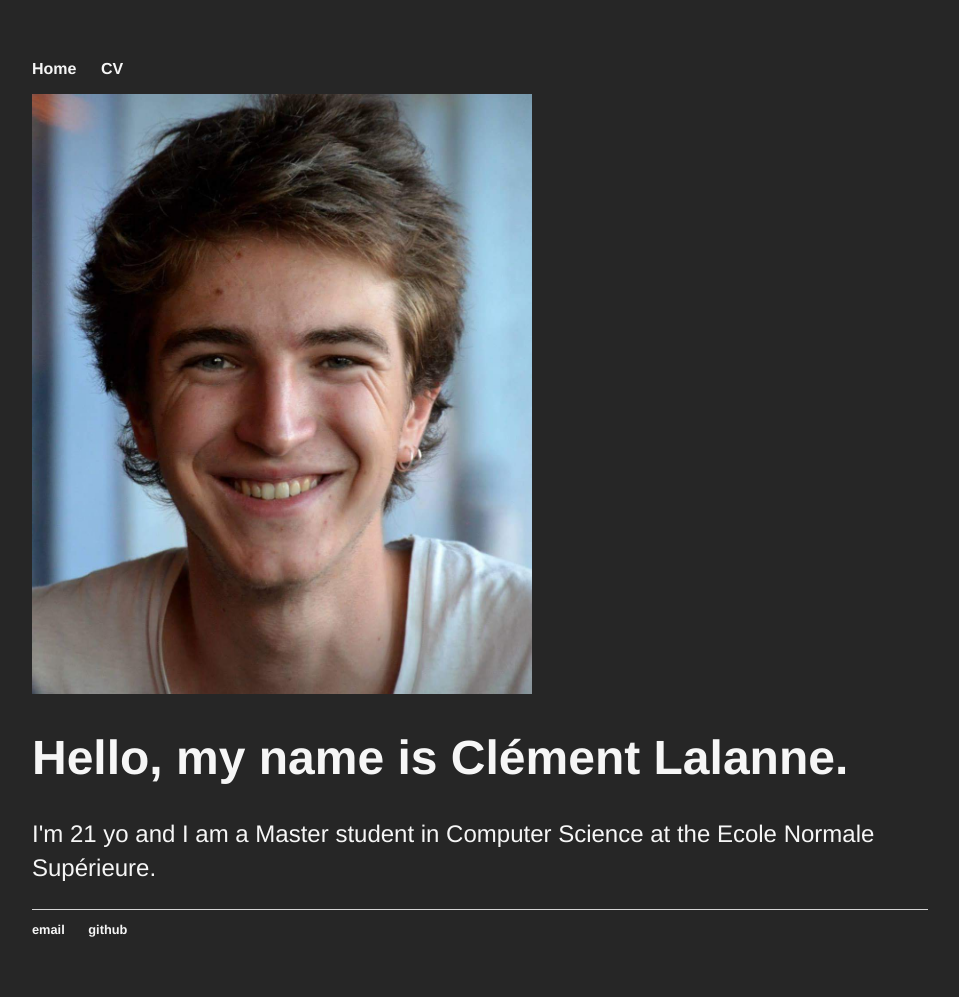
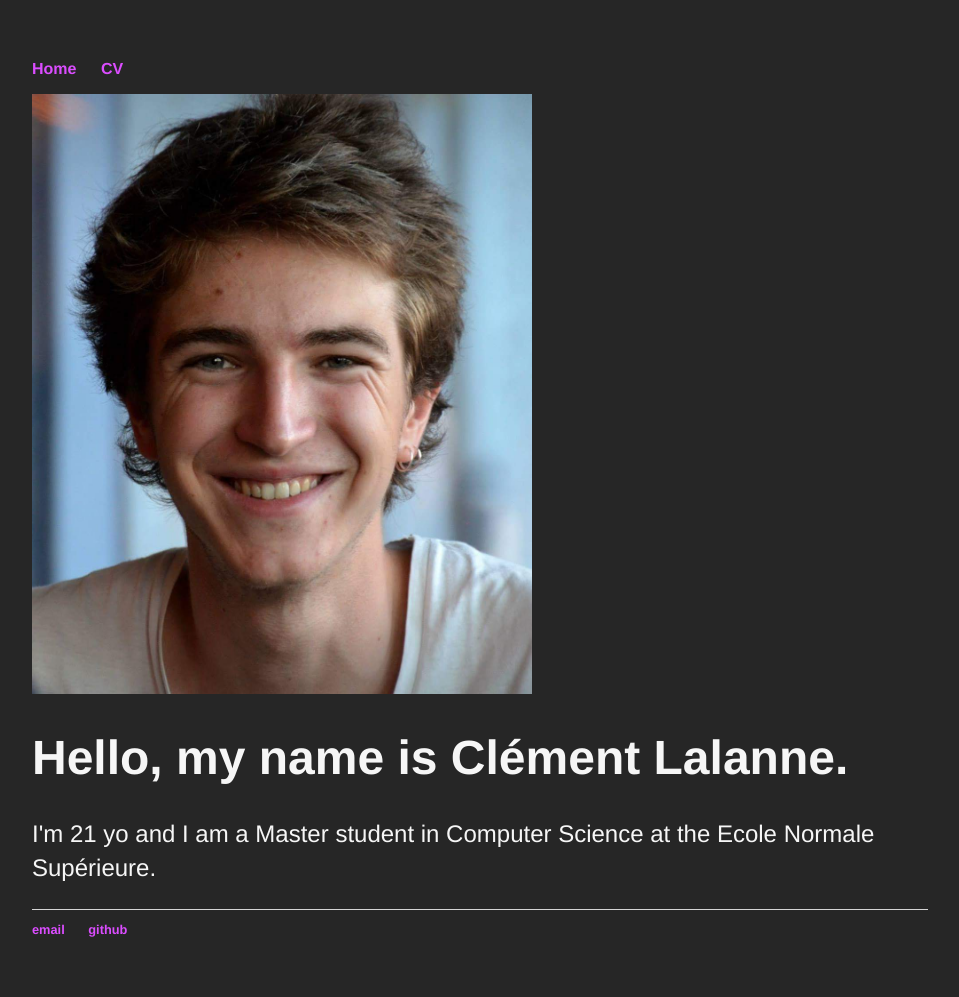
Before and after one commit to clemlal/clemlal.github.io, a Jekyll site: the page built from index.html, in a window 1280 px wide. Shown: the whole page, without its empty margins (160-1119 px from the left). Built offline with Jekyll 4.4.1, drawn with Linux system fonts in a browser that asks for light colours.

Commit message:
first commit

```diff
--- a/css/main.css
+++ b/css/main.css
@@ -17,7 +17,7 @@ nav ul li, footer ul li {
 }
 a {
     text-decoration: none;
-    color: #f6f6f6;
+    color: #db4dff;
 }
 a:hover {
     text-decoration: underline;
```
